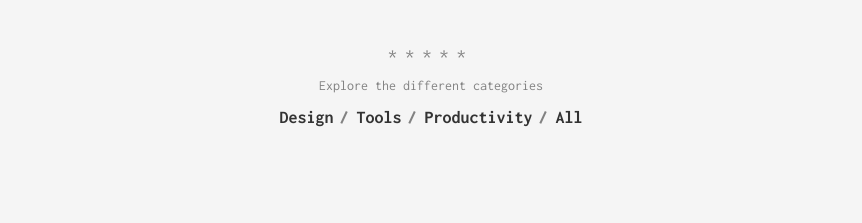
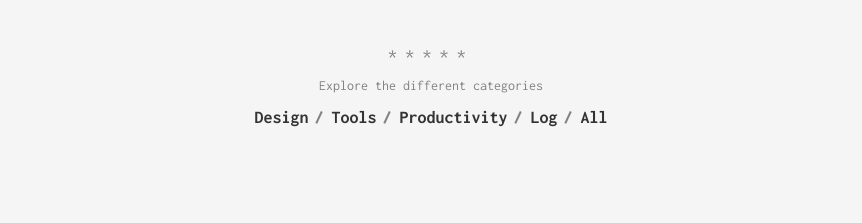
Before and after one commit to rollingman1/rollingman1.github.io, a Jekyll site: the page built from index.html, in a window 1280 px wide. Shown: the part 762-985 px from the top of the page, without its empty margins (209-1071 px from the left). Built offline with Jekyll 4.4.1, drawn with Linux system fonts in a browser that asks for light colours.

Commit message:
Update categories.yml

```diff
--- a/_data/categories.yml
+++ b/_data/categories.yml
@@ -6,3 +6,6 @@
 
 - slug: productivity
   name: Productivity
+
+- slug: log
+  name: Log
```
